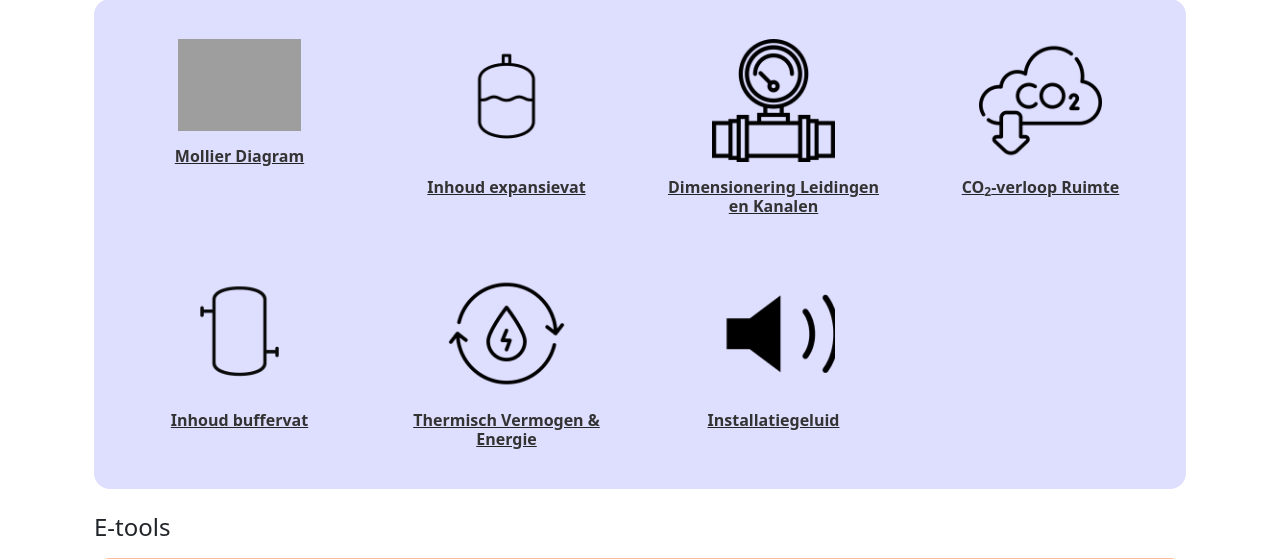
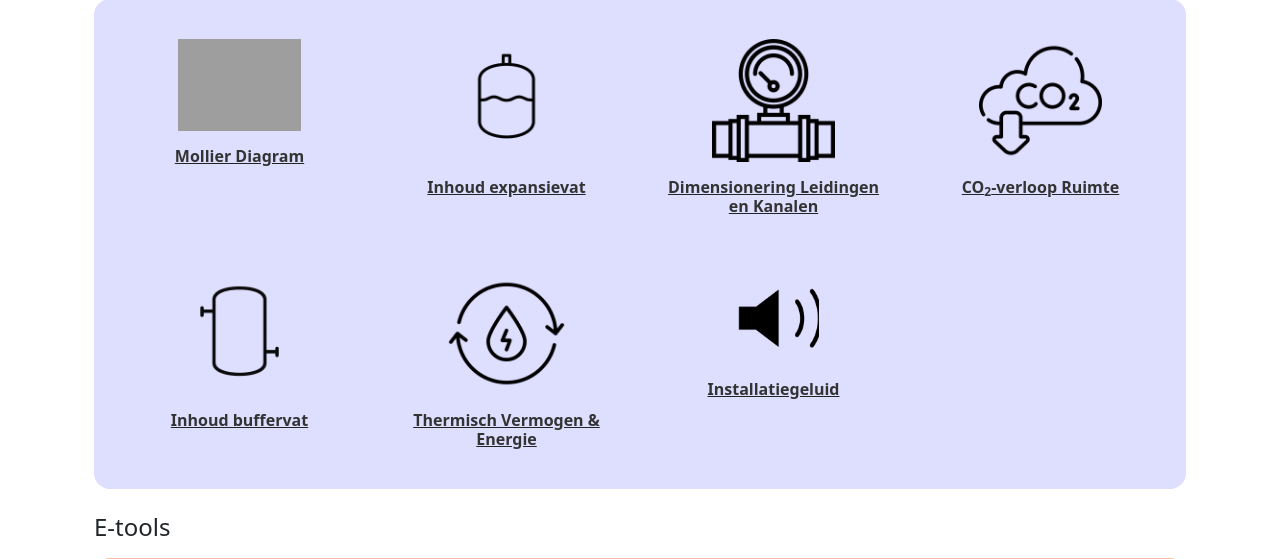
Before and after one commit to stevenbax43/website, a Django app: page /tools/ in a window 1280 px wide. Shown: the part 751-1310 px from the top of the page. Run offline with Django 4.2, Linux system fonts and the light colour scheme; the visitor is signed in with stand-in values (Sample User, id 1); grey boxes are pictures that could not be loaded.

Commit message:
Agent host session c6cd447f-c690-4cc0-8e66-66c3ad305818 - turn 51

```diff
--- a/tools/static/tools/styles/tools.css
+++ b/tools/static/tools/styles/tools.css
@@ -63,6 +63,7 @@
   margin: 0 auto;
   transition: opacity .2s ease;
 }
+.tool-icon--sound { width: 42%; }
 .tool-card:hover .tool-icon { opacity: .85; }
 
 /* Headings in cards */
--- a/tools/templates/tools/tools_index.html
+++ b/tools/templates/tools/tools_index.html
@@ -153,7 +153,7 @@
         <div class="col">
           <a href="{% url 'tools:installatiegeluid' %}" class="tool-card card h-100 text-center">
             <div class="card-body">
-              <img src="{% static 'tools/images/installatiegeluid.png' %}" class="tool-icon" alt="Installatiegeluid" loading="lazy">
+              <img src="{% static 'tools/images/installatiegeluid.png' %}" class="tool-icon tool-icon--sound" alt="Installatiegeluid" loading="lazy">
               <h3 class="h6 mt-3 mb-0">Installatiegeluid</h3>
             </div>
           </a>
```
